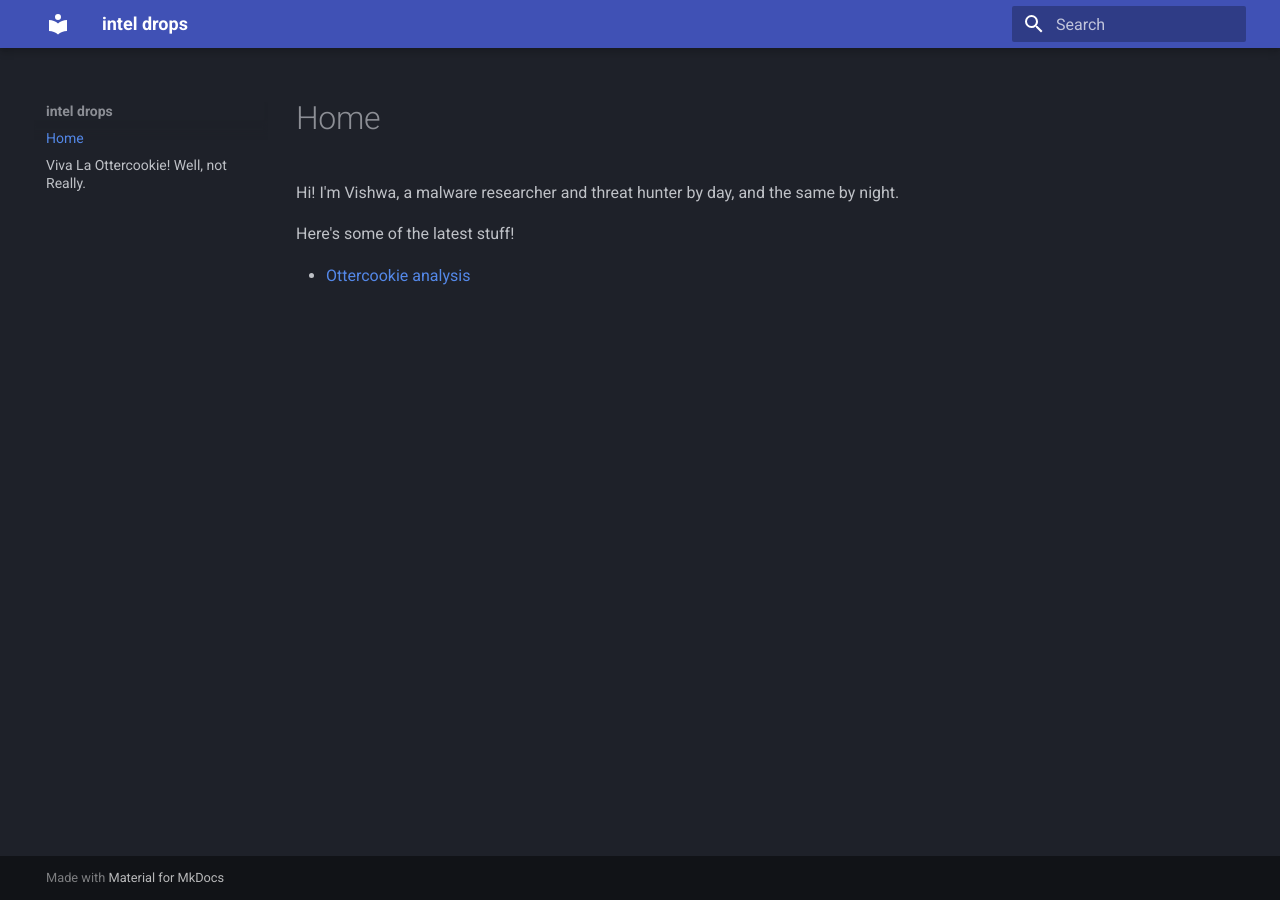
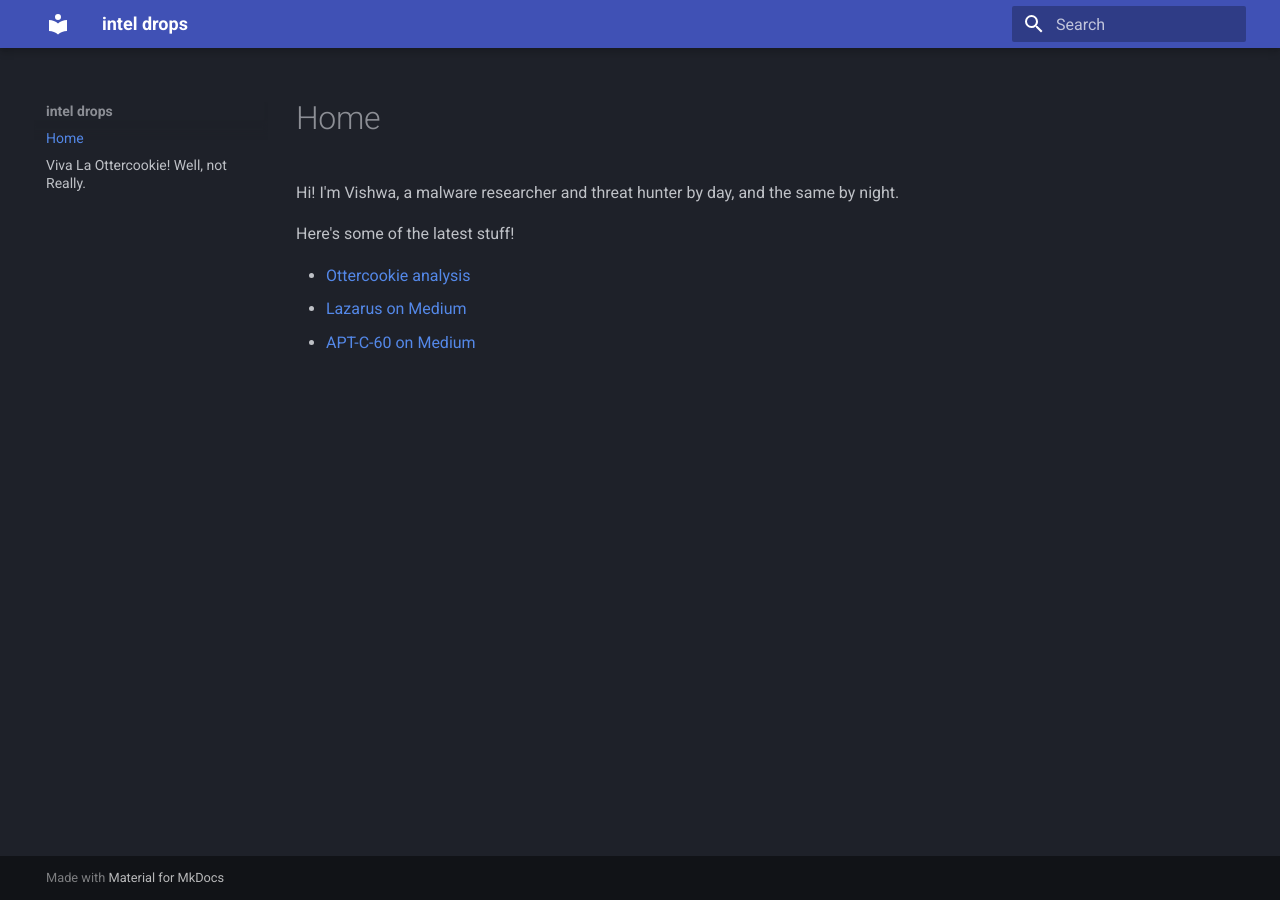
Before and after one commit to tvishwa107/Threat-Intel-Drops, an MkDocs documentation site: the page built from docs/index.md, in a window 1280 px wide. Built offline with MkDocs 1.6.1 and Material for MkDocs 9.7.7, drawn with Linux system fonts in a browser that asks for light colours.

Commit message:
Fix old intel links

```diff
--- a/docs/index.md
+++ b/docs/index.md
@@ -4,3 +4,5 @@ Hi! I'm Vishwa, a malware researcher and threat hunter by day, and the same by n
 Here's some of the latest stuff!
 
 * [Ottercookie analysis](Ottercookie.md)
+* [Lazarus on Medium](https://medium.com/@tvishwa107/forays-into-threat-intelligence-part-deux-lazarus-here-we-come-49e1361729f4)
+* [APT-C-60 on Medium](https://medium.com/@tvishwa107/forays-into-osint-hunting-apt-c-60-41294332d52c)
```
